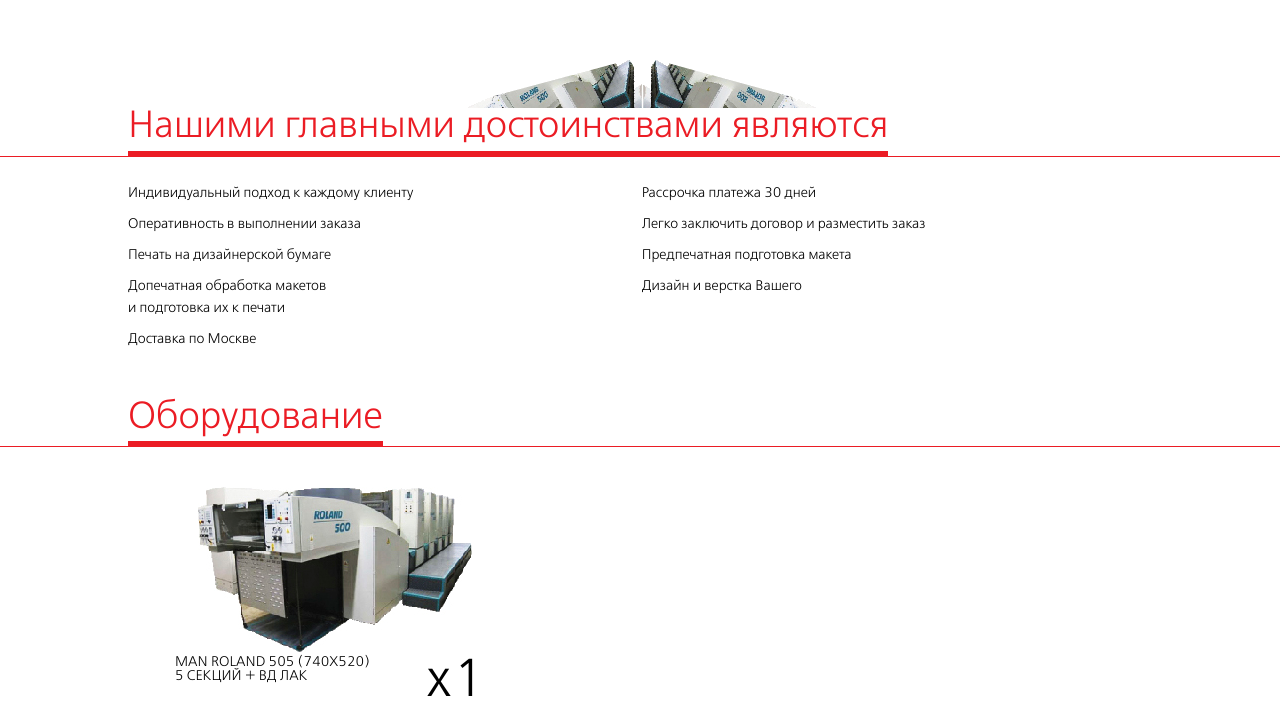
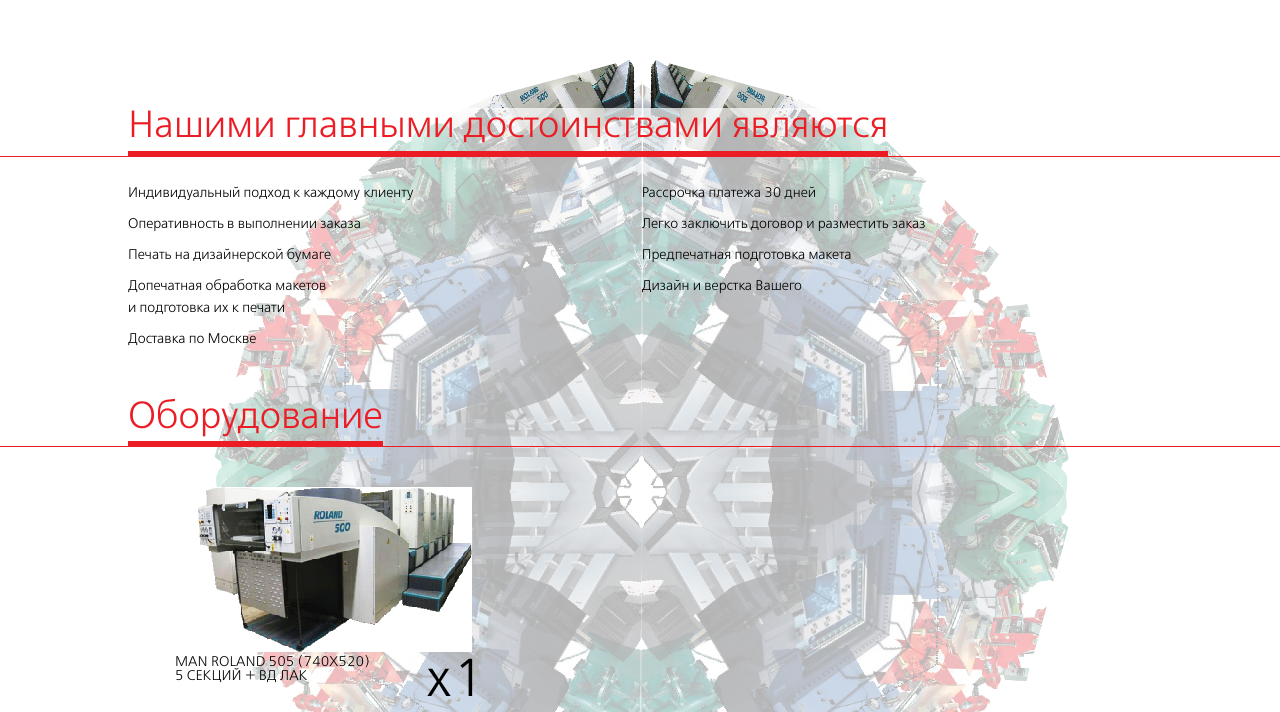
Before and after one commit to lynx1983/urbanexpo, a plain HTML site: page index.html in a window 1280 px wide. Shown: the part 5106-5818 px from the top of the page. Drawn offline with Linux system fonts and the light colour scheme.

Commit message:
semitransparent tech section background

```diff
--- a/css/style.css
+++ b/css/style.css
@@ -865,7 +865,7 @@ form span.required {
 }
 
 #tech .inner {
-    background: #FFFFFF;
+    background: rgba(255,255,255,.7);
     position: relative;
     z-index: 2;
 }
```
